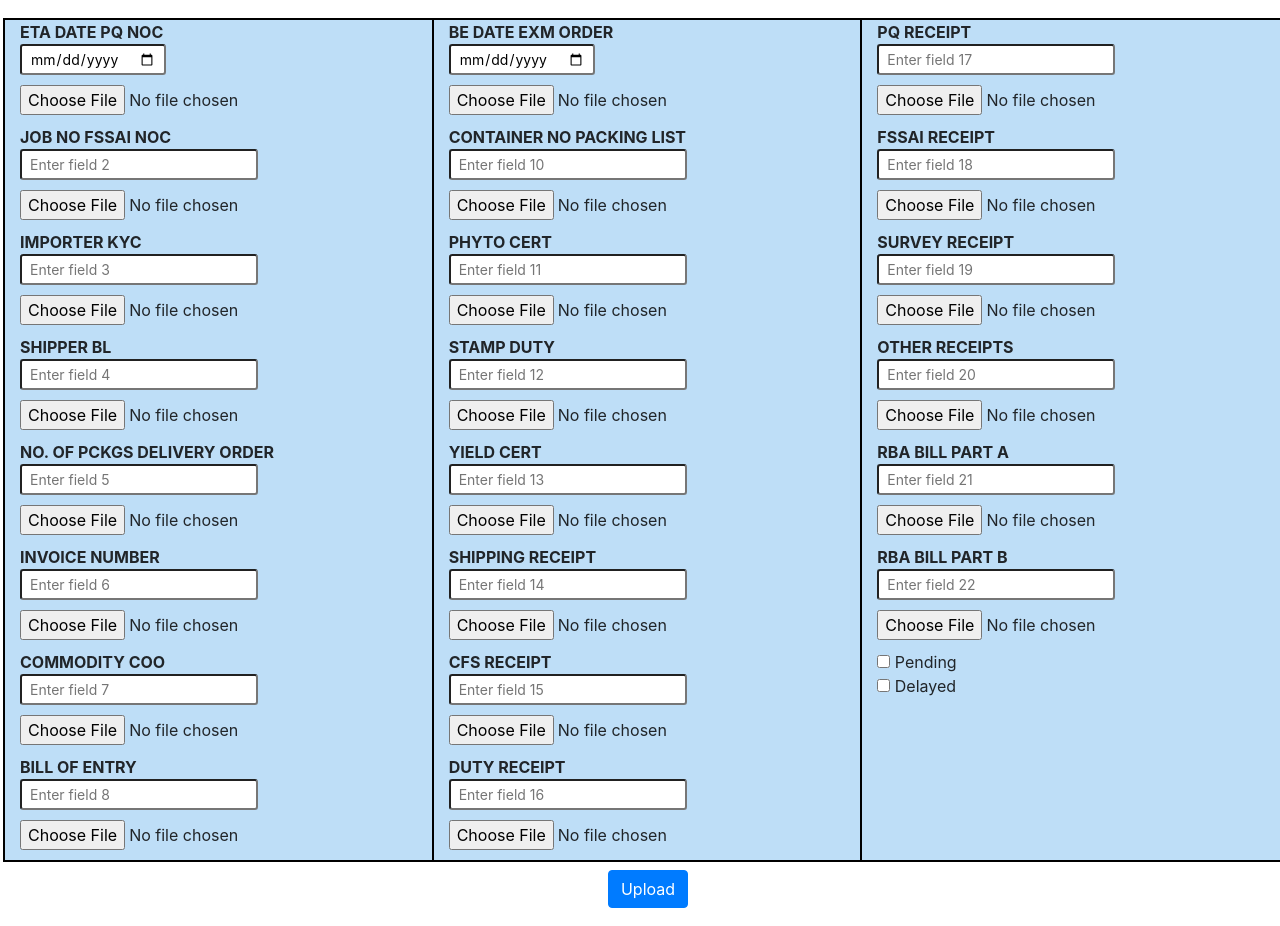
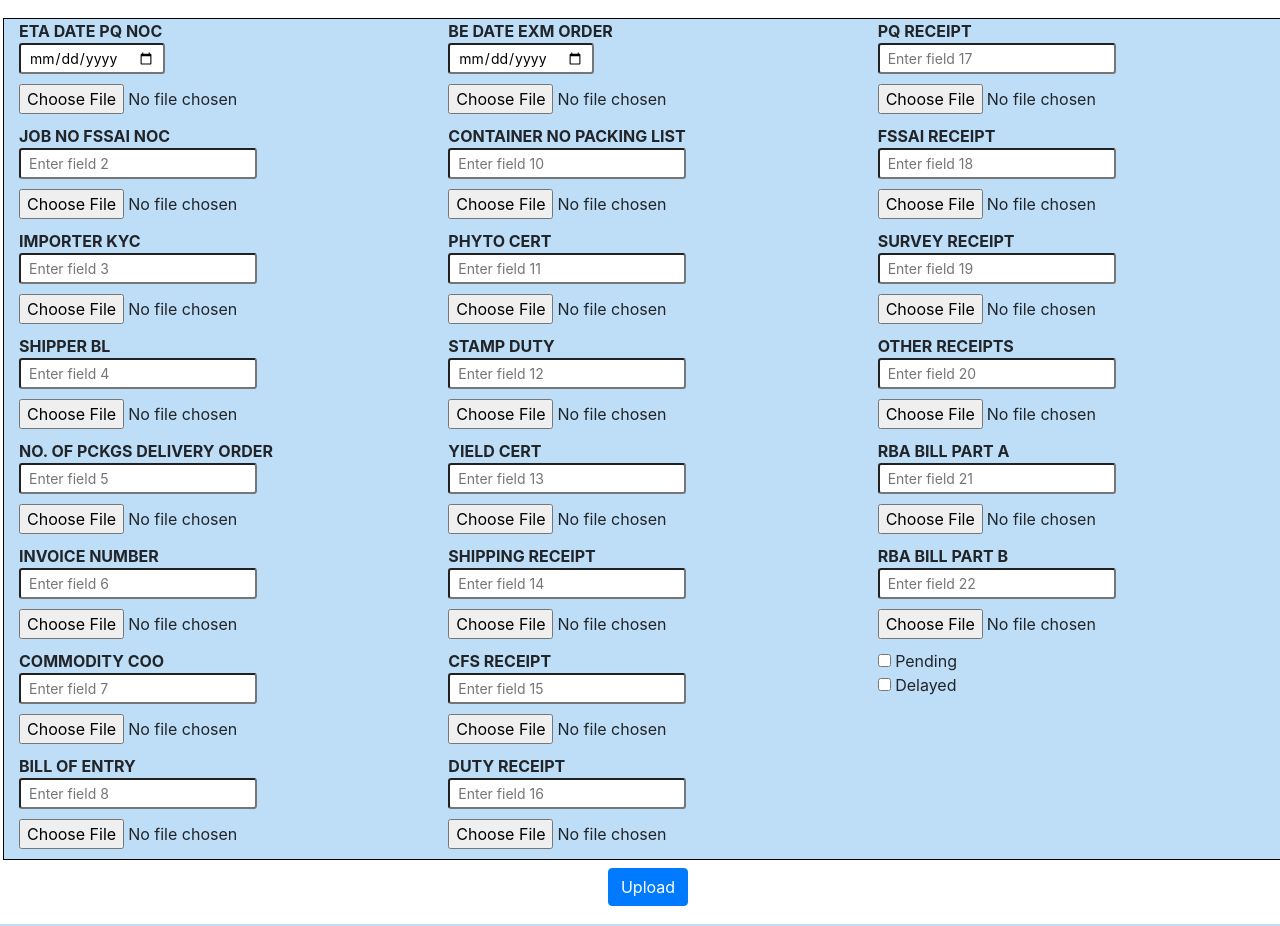
Before and after one commit to Ashutosh-Choubey/File-Mangaer, a Flask app: page /upload in a window 1280 px wide. Run offline with Flask 2, Linux system fonts and the light colour scheme; the visitor is signed in with stand-in values (Sample User, id 1); parts of the project's set-up code (start-up, migrations or seed data) failed here and were passed over; some libraries are stand-ins or nearby versions.

Commit message:
Updated upload.html

```diff
--- a/templates/upload.html
+++ b/templates/upload.html
@@ -12,8 +12,8 @@
 <body>
 <form class="form-inline mt-3 ml-3" method="POST" enctype="multipart/form-data">
     <div class="conatiner" style="margin:2px">
-        <div class="row " style="border: 2px solid black;background-color: #b9dbf7ea;">
-            <div class="col-sm-4"style="border-right: 2px solid black;">
+        <div class="row " style="border: 1px solid black;background-color: #b9dbf7ea;">
+            <div class="col-sm-4">
                     <b>ETA DATE PQ NOC</b><br>
                     <input type=date class="form form-control-sm" placeholder="Enter field 1"name='f1'>
                     <input type="file"class="  form-control-file-sm" accept="application/pdf,image/jpg"style="margin-top:10px;margin-bottom:10px;" name="d01" ><br>
@@ -32,7 +32,7 @@
                     <b>BILL OF ENTRY</b><br> <input type=text class="form form-control-sm" placeholder="Enter field 8"name='f8'>
                     <input type="file"class="  form-control-file-sm" accept="application/pdf,image/jpg"style="margin-top:10px;margin-bottom:10px;" name="d08" ><br>
             </div>
-            <div class="col-sm-4" style="border-right: 2px solid black;">
+            <div class="col-sm-4" >
                     <b>BE DATE EXM ORDER</b><br> <input type=date class="form form-control-sm" placeholder="Enter field 9"name='f9'>
                     <input type="file"class="  form-control-file-sm" accept="application/pdf,image/jpg"style="margin-top:10px;margin-bottom:10px;" name="d09" ><br>
                     <b>CONTAINER NO PACKING LIST</b><br> <input type=text class="form form-control-sm" placeholder="Enter field 10"name='f10'>
```
